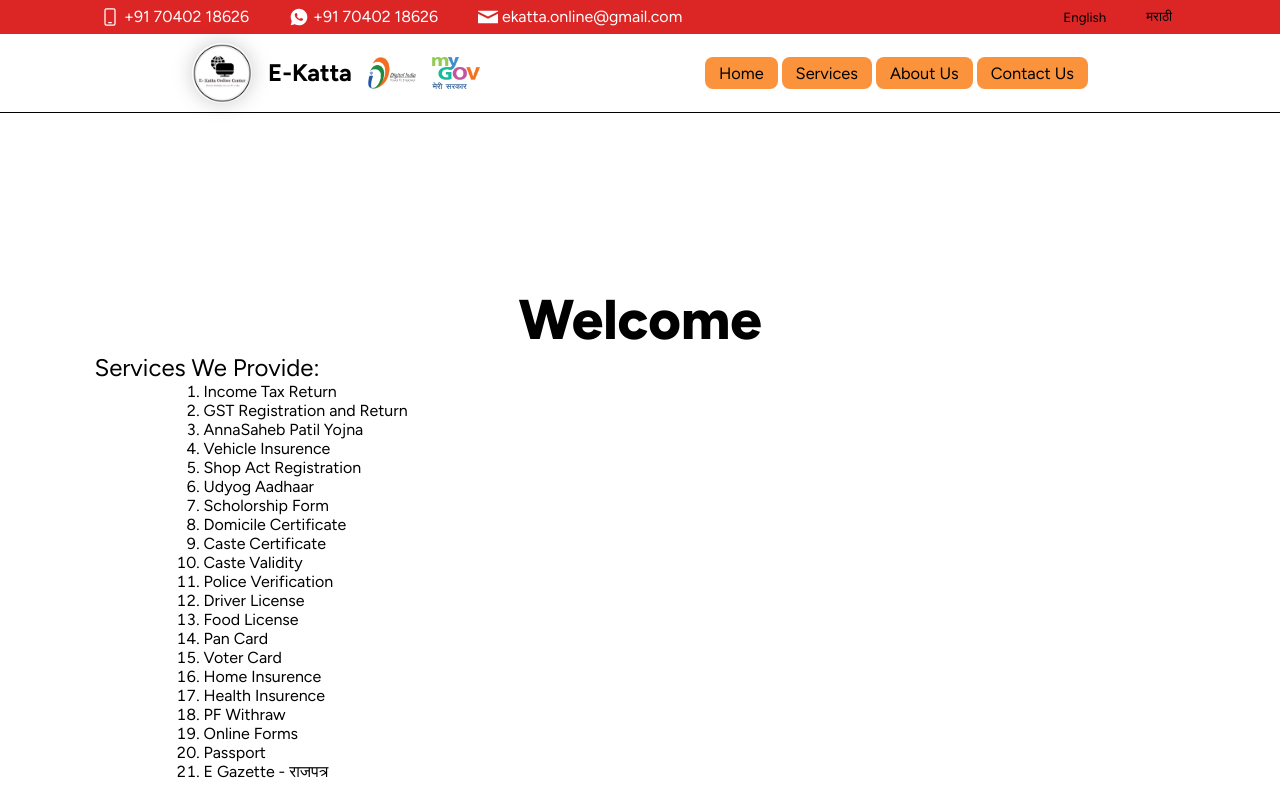
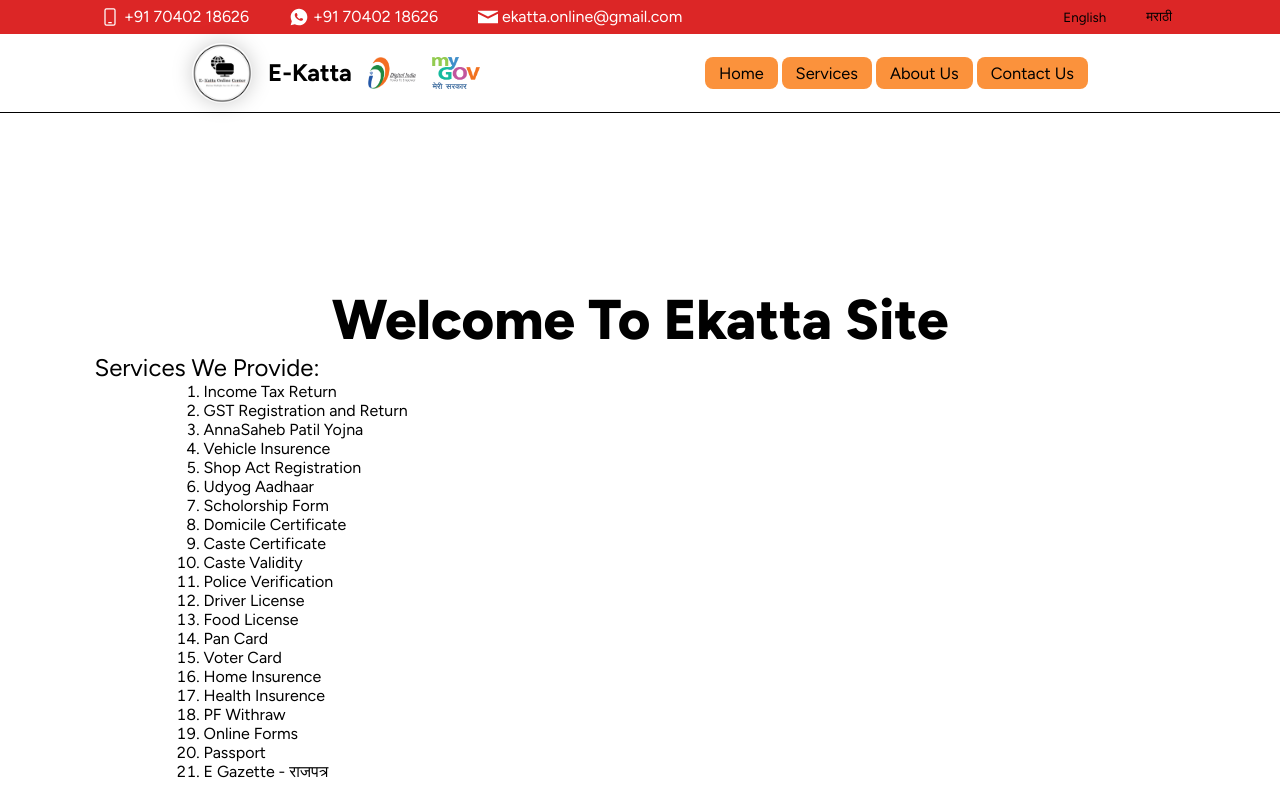
Before and after one commit to AbhijeetDhikale007/E-Katta, a SvelteKit app: page / in a window 1280 px wide. Shown: the top 800 px of the page. Built offline with nearby package versions, Linux system fonts and the light colour scheme.

Commit message:
Minor Change

```diff
--- a/src/data/Heading.ts
+++ b/src/data/Heading.ts
@@ -3,7 +3,7 @@ type Type = [
 ]
 
 export let HeadingEng: Type = [
-    {Heading1: 'Welcome', Heading1Name: 'Services We Provide:', Heading2: 'Services', Heading3: 'About Us', Heading4: 'Contact Us' }
+    {Heading1: 'Welcome To Ekatta Site', Heading1Name: 'Services We Provide:', Heading2: 'Services', Heading3: 'About Us', Heading4: 'Contact Us' }
 ]
 
 export let HeadingMar: Type = [
```
